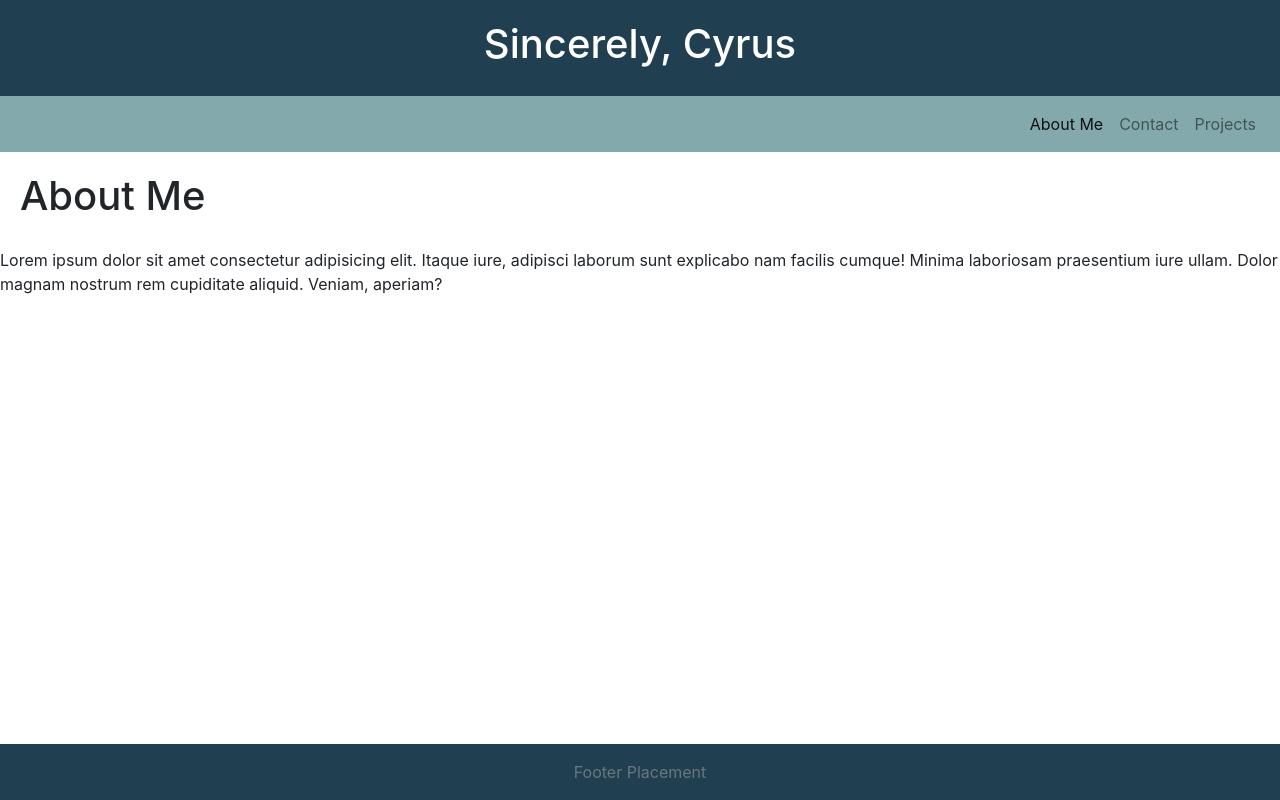
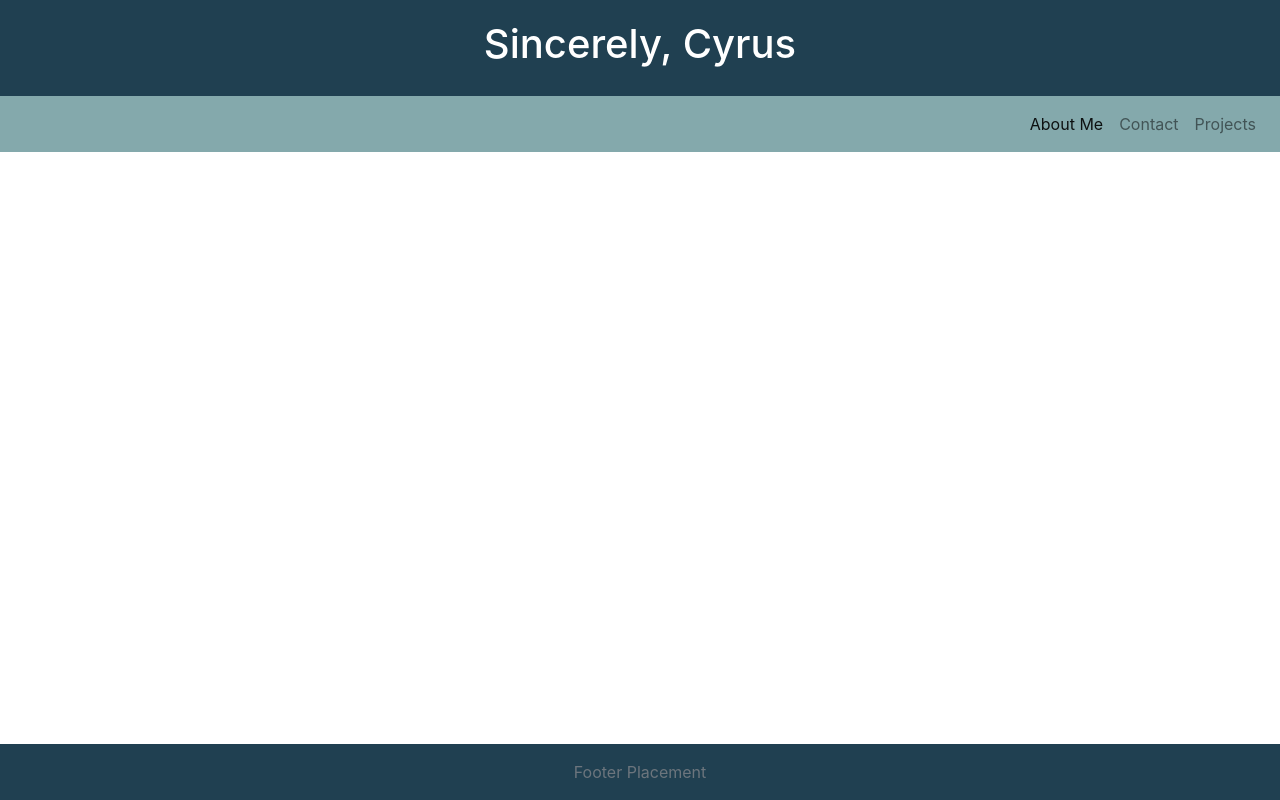
Before and after one commit to cyrusjose/Read_All_About_Me, a React (Create React App) app: page / in a window 1280 px wide. Built offline with nearby package versions, Linux system fonts and the light colour scheme.

Commit message:
adding styling to bio :

```diff
--- a/src/pages/About.js
+++ b/src/pages/About.js
@@ -1,10 +1,11 @@
-import React from 'react'
-
+import React from "react";
+import Bio from "../components/Bio/Bio";
+import "./About.css";
 export default function About() {
-    return (
-        <div>
-            <h1>About Me</h1>
-            <p>Lorem ipsum dolor sit amet consectetur adipisicing elit. Itaque iure, adipisci laborum sunt explicabo nam facilis cumque! Minima laboriosam praesentium iure ullam. Dolor magnam nostrum rem cupiditate aliquid. Veniam, aperiam?</p>
-        </div>
-    )
+  return (
+    <div className="container">
+      {/* <h1>About Me</h1> */}
+      <Bio />
+    </div>
+  );
 }
--- a/src/pages/Contact.js
+++ b/src/pages/Contact.js
@@ -1,10 +1,17 @@
-import React from 'react'
-
+import React from "react";
+import ContactInfo from "../components/Contact_Info/ContactInfo";
+import "./Contact.css";
 export default function Contact() {
-    return (
-        <div>
-            <h1>Contact</h1>
-            <p>Lorem ipsum dolor, sit amet consectetur adipisicing elit. Accusamus eos assumenda repellendus doloremque, quis ducimus doloribus quasi blanditiis dolore culpa quae aut nostrum quaerat molestiae delectus aperiam eligendi harum est.</p>
-        </div>
-    )
+  return (
+    <div>
+      <h1>Contact</h1>
+      <ContactInfo />
+      <p>
+        Lorem ipsum dolor, sit amet consectetur adipisicing elit. Accusamus eos
+        assumenda repellendus doloremque, quis ducimus doloribus quasi
+        blanditiis dolore culpa quae aut nostrum quaerat molestiae delectus
+        aperiam eligendi harum est.
+      </p>
+    </div>
+  );
 }
--- a/src/pages/Portfolio.js
+++ b/src/pages/Portfolio.js
@@ -1,5 +1,6 @@
 import React from "react";
 import Projects from "../components/Projects/Projects";
+import "./Portfolio.css"
 
 export default function Portfolio() {
   return (
```
Also changed, not shown: src/pages/About.css (added), src/pages/Contact.css (added), src/pages/Portfolio.css (added).
